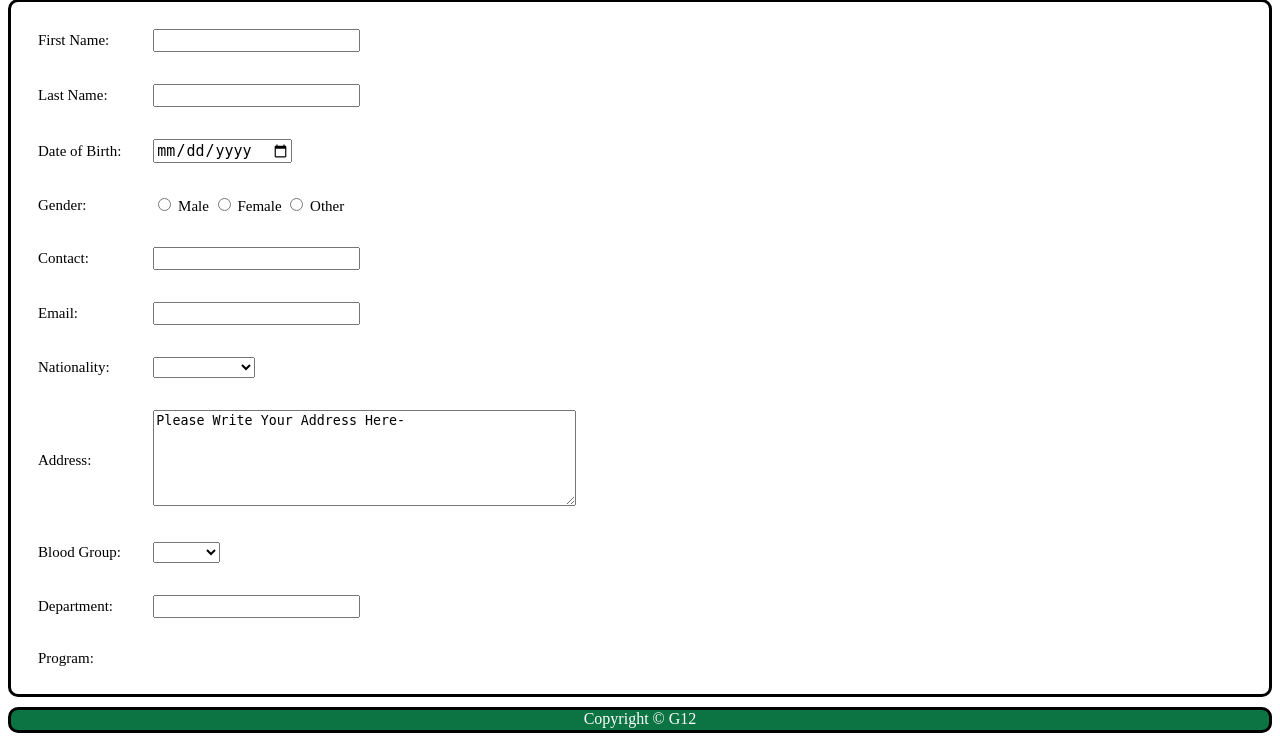
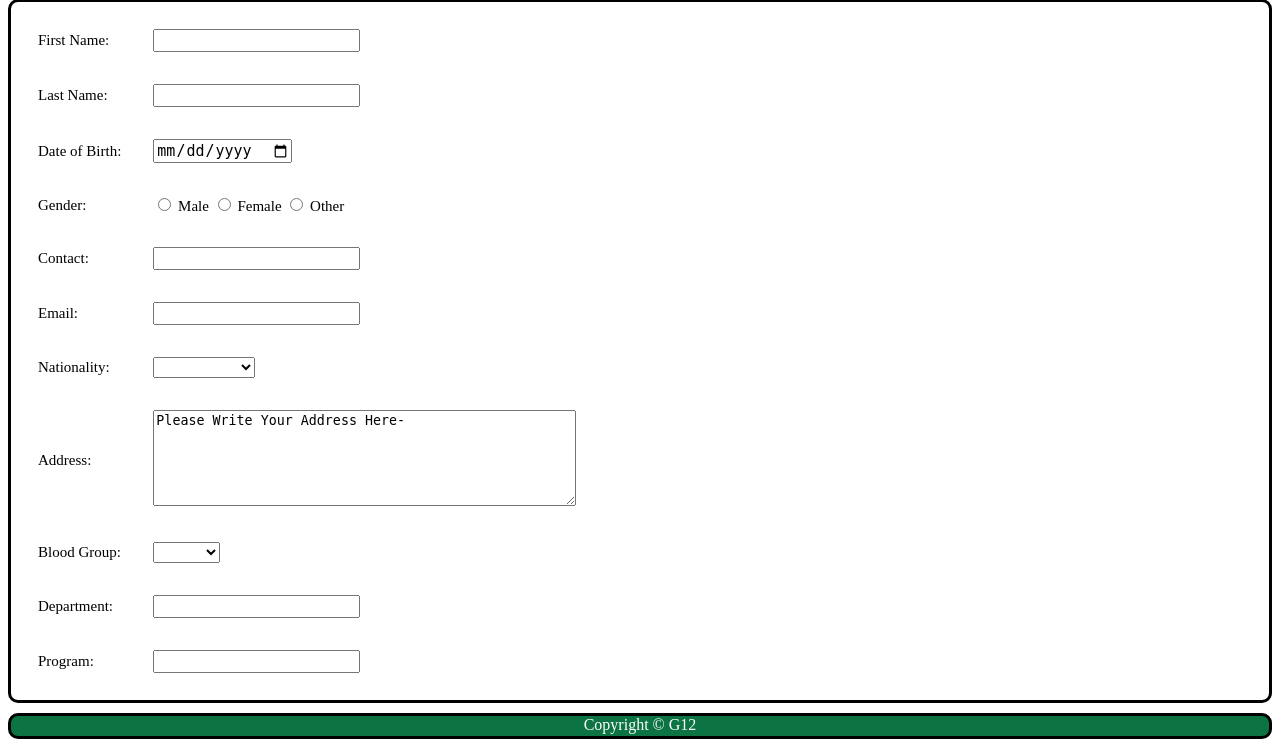
Before and after one commit to nabil16497/university_portal, a PHP site: page /studentreg.php in a window 1280 px wide. Shown: the part 115-862 px from the top of the page. Run offline with PHP 8.4, Linux system fonts and the light colour scheme.

Commit message:
studentreg3

```diff
--- a/studentreg.php
+++ b/studentreg.php
@@ -125,7 +125,7 @@
 						Program:
 					</td>
 					<td>
-
+						<input type="text" name="program"style="font-size: 15px;">
 					</td>
 				</tr>
 
```
